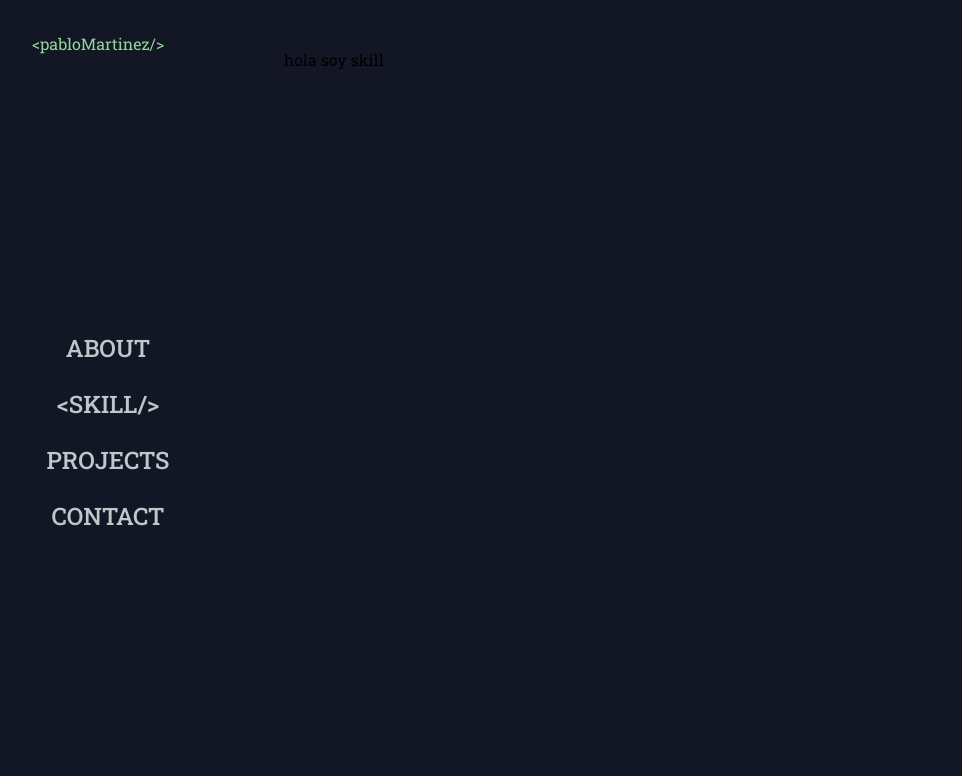
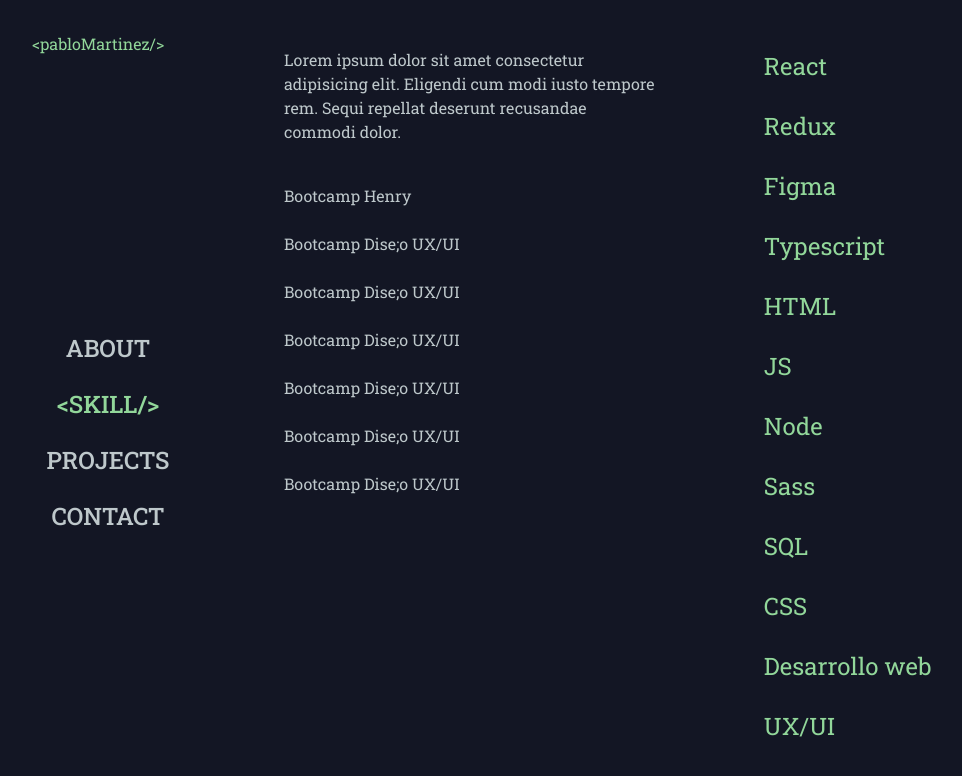
Before and after one commit to pablitomartinez/WEBPORTFOLIO, a Next.js app in the folder web/: page /skill in a window 1280 px wide. Shown: the top 776 px of the page, without its empty margins (148-1110 px from the left). Built offline with nearby package versions, Linux system fonts and the light colour scheme.

Commit message:
se instalo framer-notion, se creo la pagina skill (faltan estilos)

```diff
--- a/web/package.json
+++ b/web/package.json
@@ -9,7 +9,7 @@
     "lint": "next lint"
   },
   "dependencies": {
-    "clsx": "^2.1.0",
+    "framer-motion": "^11.0.14",
     "next": "14.1.2",
     "nodemailer": "^6.9.11",
     "react": "^18",
--- a/web/src/app/about/page.jsx
+++ b/web/src/app/about/page.jsx
@@ -5,7 +5,7 @@ export default function About() {
   return (
     <div className="flex h-full items-center">
       <div className="flex flex-col text-center justify-center items-center space-y-6 text-white md:text-left md:justify-items-center md:flex-row">
-        <div className="space-y-5" >
+        <div className="space-y-5">
           <h2 className="w-full text-3xl md:text-5xl ">
             Hi, I'm Pablo Martinez from Argentina, Jujuy,{" "}
           </h2>
@@ -17,25 +17,26 @@ export default function About() {
             culpa accusantium ducimus iste id sint ratione aperiam ab modi
             inventore in obcaecati.
           </h3>
-          <div className="flex items-center justify-center object-cover ">
+          <div className="flex items-center justify-center md:justify-start object-cover ">
             {/* icono DOWNLOAD  */}
             <div className="">
               <svg
-                className="w-5 h-5 mr-2"
+                className="w-5 h-5 mr-2 text-secondary"
                 fill="none"
-                stroke-width="1.5"
+                strokeWidth="1.5"
                 stroke="currentColor"
                 viewBox="0 0 24 24"
                 xmlns="http://www.w3.org/2000/svg"
                 aria-hidden="true"
               >
                 <path
-                  stroke-linecap="round"
-                  stroke-linejoin="round"
+                  strokeLinecap="round"
+                  strokeLinejoin="round"
                   d="m9 12.75 3 3m0 0 3-3m-3 3v-7.5M21 12a9 9 0 1 1-18 0 9 9 0 0 1 18 0Z"
                 ></path>
               </svg>
             </div>
+            {/* ------  */}
             <button>DOWNLOAD CV</button>
           </div>
         </div>
--- a/web/src/app/components/navbar-links.jsx
+++ b/web/src/app/components/navbar-links.jsx
@@ -1,8 +1,7 @@
 "use client";
-import clsx from "clsx";
+import { motion } from "framer-motion";
 import Link from "next/link";
 import { usePathname } from "next/navigation";
-// import { useState } from "react";
 
 const links = [
   { name: "About", href: "/about" },
@@ -24,49 +23,18 @@ export default function Navlinks() {
             key={link.name}
             href={link.href}
             className={
-              clsx(
-                'flex h-[48px] items-center justify-start uppercase rounded-md text-terciary text-md font-medium md:flex-none md:justify-center md:p-2 md:px-3',
-                {
-                  'text-secondary': pathname === link.href,
-                }
-              )
-              //   `flex h-[48px] grow items-center justify-start uppercase gap-2 rounded-md text-terciary p-3 text-md font-medium  md:flex-none md:justify-center md:p-2 md:px-3
-              //   ${pathname === link.href ? "focus:text-secondary" : ""}
-              // `
+              "flex h-[48px] items-center justify-start uppercase rounded-md text-terciary transition-colors delay-150 text-md font-medium  md:flex-none md:justify-center md:p-2 md:px-3"
             }
           >
-            <p className="">
+            <motion.p
+              whileHover={{ scale: 1.1 }}
+              className={`${link.href === pathname ? "text-secondary transition ease-in-out delay-150" : " "}`}
+            >
               {pathname === link.href ? `<${link.name}/>` : link.name}
-            </p>
+            </motion.p>
           </Link>
         );
       })}
     </>
   );
 }
-
-// version con ICO
-
-// {
-//   links.map((link) => {
-//     // si uso ico
-//     // const LinkIcon = link.icon;
-//     return (
-//       <Link
-//         key={link.name}
-//         href={link.href}
-//         className={clsx(
-//           "flex h-[48px] grow items-center justify-start uppercase gap-2 rounded-md text-terciary p-3 active:text-secondary focus:text-secondary text-md font-medium hover:text-secondary md:flex-none md:justify-center md:p-2 md:px-3",
-//           {
-//             " text-secondary hover:text-secondary transition ease-in-out delay-150":
-//               pathname === link.href,
-//           }
-//         )}
-//       >
-//         {/* <p className="transition-transform duration-500"> */}
-//         {pathname === link.href ? `<${link.name}/>` : link.name}
-//         {/* </p> */}
-//       </Link>
-//     );
-//   });
-// }
--- a/web/src/app/page.js
+++ b/web/src/app/page.js
@@ -1,9 +1,22 @@
+"use client";
+import Link from "next/link";
 import { ButtonDownload } from "./components/ui";
+// import { motion, AnimatePresence } from "framer-motion";
+// import { AnimatePresence, motion } from "framer-motion/dist/framer-motion";
+import { motion, AnimatePresence } from "framer-motion";
 
 export default function Home() {
   return (
+    <>
+      <AnimatePresence>
         <main className="flex h-full">
-      <div className="flex flex-col text-center justify-center items-center space-y-6 text-white md:text-left md:items-start ">
+          <motion.div
+            initial={{ opacity: 0, y: 15 }}
+            animate={{ opacity: 1, y: 0 }}
+            exist={{ opacity: 0, y: 15 }}
+            transition={{ delay: 0.25 }}
+            className="flex flex-col text-center justify-center items-center space-y-6 text-white md:text-left md:items-start "
+          >
             <h2 className="w-full text-3xl md:text-5xl">
               I'm Front-end developer from Argentina, Jujuy,{" "}
             </h2>
@@ -13,9 +26,13 @@ export default function Home() {
               expedita.
             </h3>
             <div className="flex md:justify-start">
-          <ButtonDownload>HIRE ME</ButtonDownload>
+              <ButtonDownload>
+                <Link href="/contact">HIRE ME</Link>
+              </ButtonDownload>
             </div>
-      </div>
+          </motion.div>
         </main>
+      </AnimatePresence>
+    </>
   );
 }
--- a/web/src/app/skill/page.jsx
+++ b/web/src/app/skill/page.jsx
@@ -1,9 +1,69 @@
-import React from 'react'
+import React from "react";
+
+const skills = [
+  "React",
+  "Redux",
+  "Figma",
+  "Typescript",
+  "HTML",
+  "JS",
+  "Node",
+  "Sass",
+  "SQL",
+  "CSS",
+  "Desarrollo web",
+  "UX/UI",
+];
 
 export default function Skill() {
   return (
-    <div>
-      hola soy skill
+    <div className="flex flex-row space-x-4 w-full">
+      {/* derecha */}
+      <div className="w-[70%] text-terciary  ">
+        <p className="text-[16px] w-[80%] mb-10 ">
+          Lorem ipsum dolor sit amet consectetur adipisicing elit. Eligendi cum
+          modi iusto tempore rem. Sequi repellat deserunt recusandae commodi
+          dolor.
+        </p>
+        {/* lista de lenguajes  */}
+        <div className="space-y-6">
+          {/* item  */}
+          <div>
+            <h3>Bootcamp Henry</h3>
+          </div>
+          {/* item  */}
+          <div>
+            <h3>Bootcamp Dise;o UX/UI</h3>
+          </div>
+          {/* item  */}
+          <div>
+            <h3>Bootcamp Dise;o UX/UI</h3>
+          </div>
+          {/* item  */}
+          <div>
+            <h3>Bootcamp Dise;o UX/UI</h3>
+          </div>
+          {/* item  */}
+          <div>
+            <h3>Bootcamp Dise;o UX/UI</h3>
+          </div>
+          {/* item  */}
+          <div>
+            <h3>Bootcamp Dise;o UX/UI</h3>
+          </div>{" "}
+          {/* item  */}
+          <div>
+            <h3>Bootcamp Dise;o UX/UI</h3>
+          </div>
+        </div>
+      </div>
+      {/* ----------------------  */}
+      {/* izquierda  */}
+      <div className="w-[29%] space-y-6">
+        {skills.map((skill) => {
+          return <p className="text-[24px] text-secondary ">{skill}</p>;
+        })}
+      </div>
     </div>
-  )
+  );
 }
```
Also changed, not shown: web/src/app/layout.js (+3 -4 lines), 1 other file (tests, documents, lock files or other folders). Lines whose indentation alone changed are shown as unchanged.
